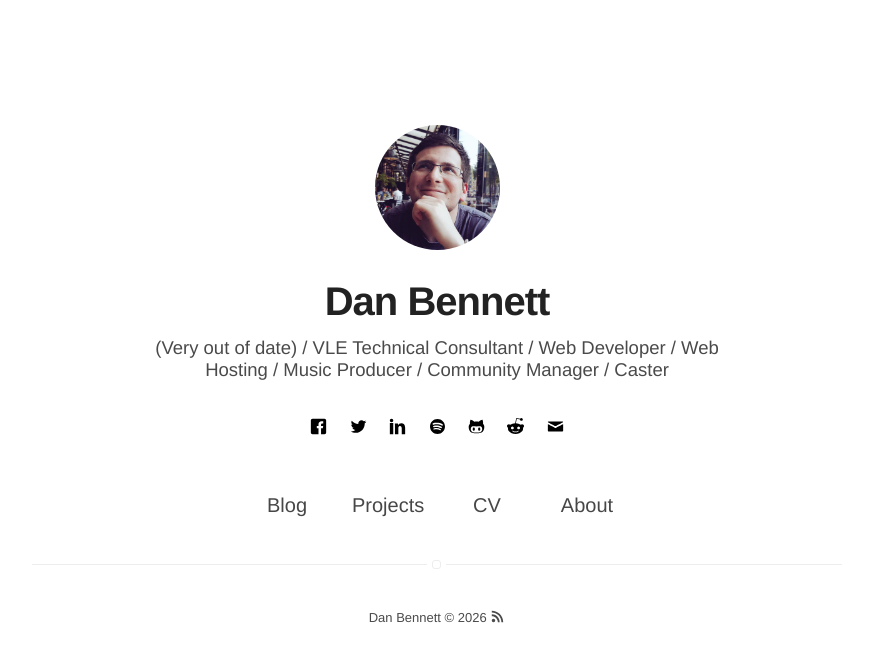
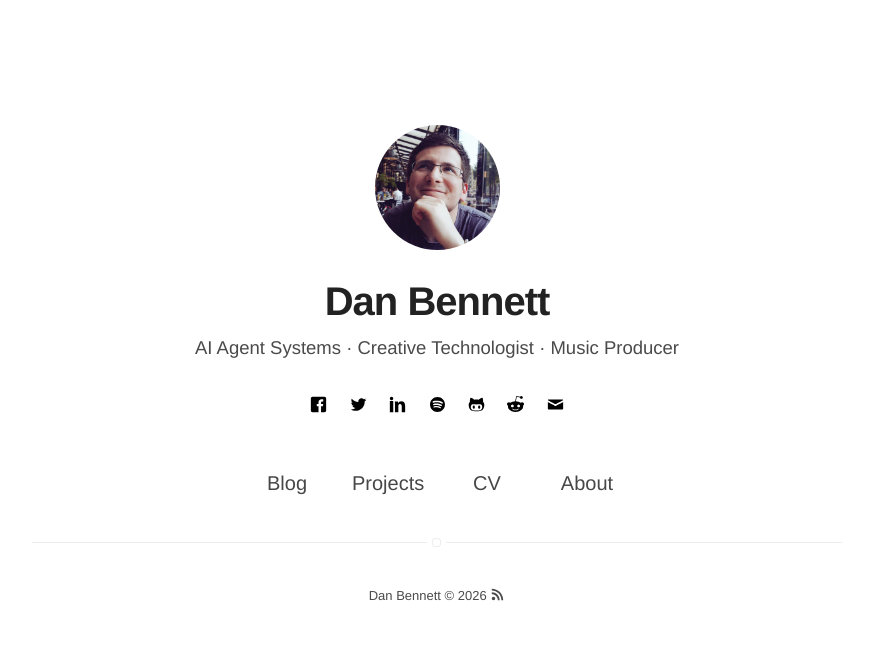
Before and after one commit to DanBennettUK/danbennettuk.github.io, a Jekyll site: the page built from index.html, in a window 1280 px wide. Shown: the top 662 px of the page, without its empty margins (203-1076 px from the left). Built offline with Jekyll 4.4.1, drawn with Linux system fonts in a browser that asks for light colours.

Commit message:
Update bio: modernize and remove 'very out of date' 🦊

```diff
--- a/_config.yml
+++ b/_config.yml
@@ -1,6 +1,6 @@
 # main text of home
 name: Dan Bennett
-bio: (Very out of date) / VLE Technical Consultant / Web Developer / Web Hosting / Music Producer / Community Manager / Caster
+bio: AI Agent Systems · Creative Technologist · Music Producer
 
 # twitter summary info
 description: Dan Bennett
@@ -56,7 +56,7 @@ email: dan@danbennett.me
 authors:
     Dan Bennett:
         name: Dan Bennett
-        bio: VLE Technical Consultant / Web Developer / Web Hosting / Music Producer / Community Manager / Caster
+        bio: AI Agent Systems · Creative Technologist · Music Producer
         external-image: false
         picture: assets/images/dan.jpg
         twitter: danbennett
```
